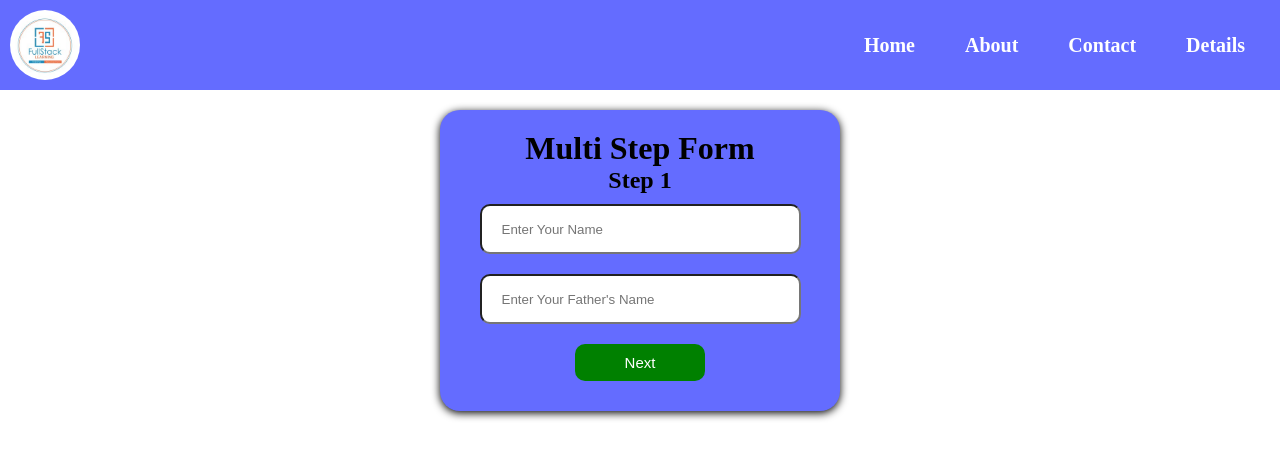
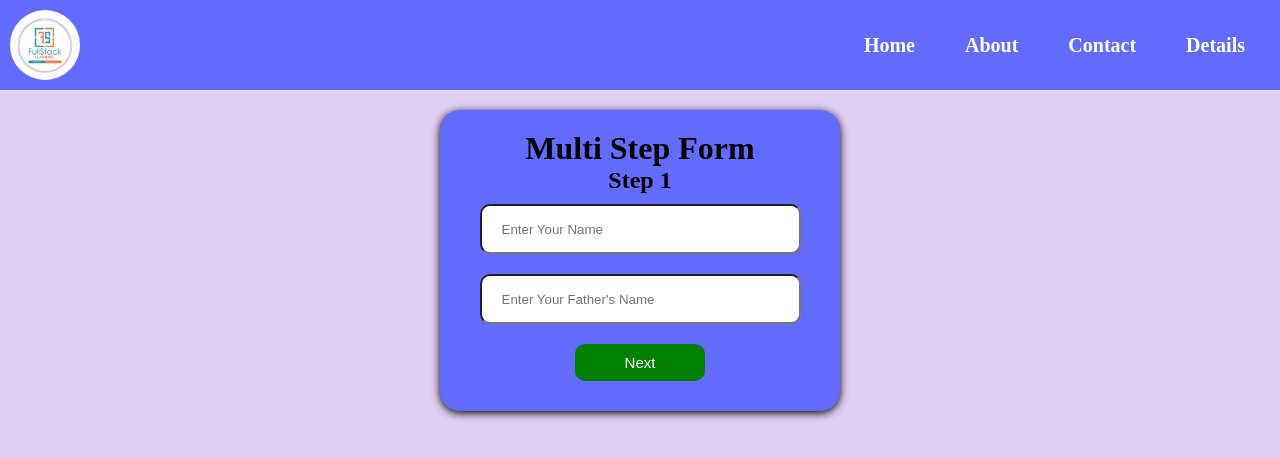
Before and after one commit to Tanmayshukla25/Multi-Register-Form, a React (Vite) app: page / in a window 1280 px wide. Shown: the top 458 px of the page. Built offline with nearby package versions, Linux system fonts and the light colour scheme.

Commit message:
cssUpdate

```diff
--- a/src/App.css
+++ b/src/App.css
@@ -77,6 +77,9 @@ input{
   height: 50px;
   padding:  5px 20px;
 }
+body{
+  background-color: rgb(226, 207, 244);
+}
 #container{
   display: flex;
   align-items: center;
```
